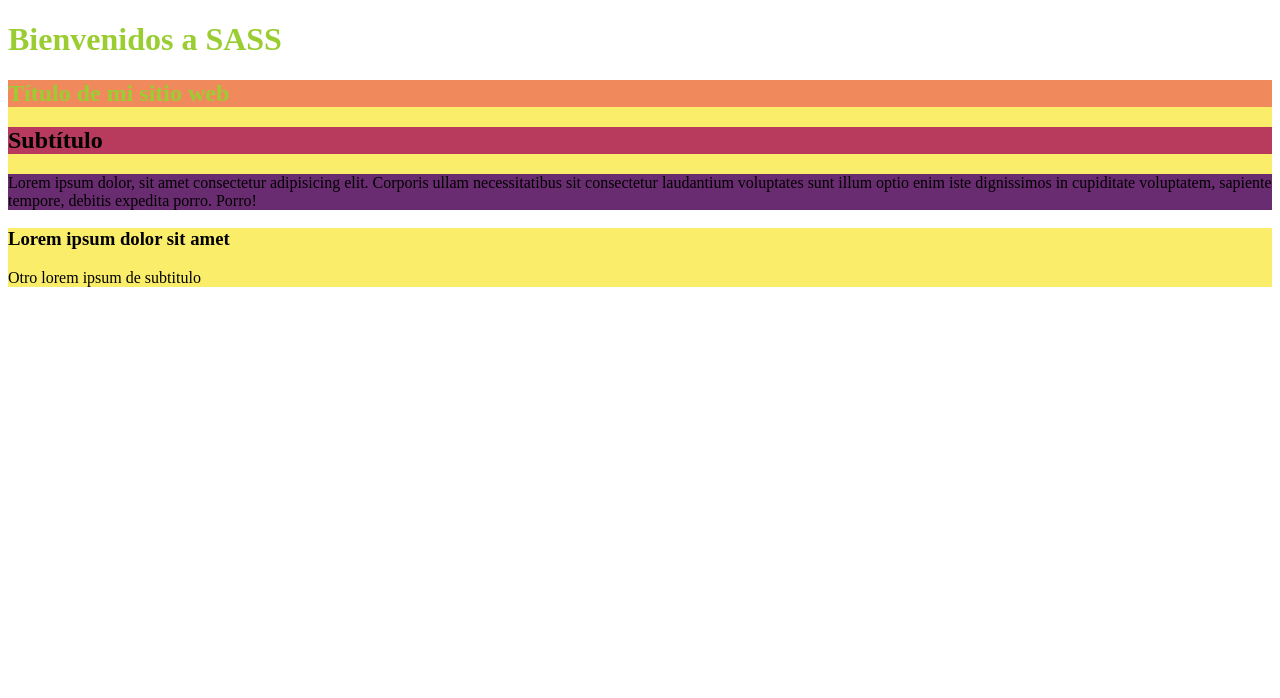
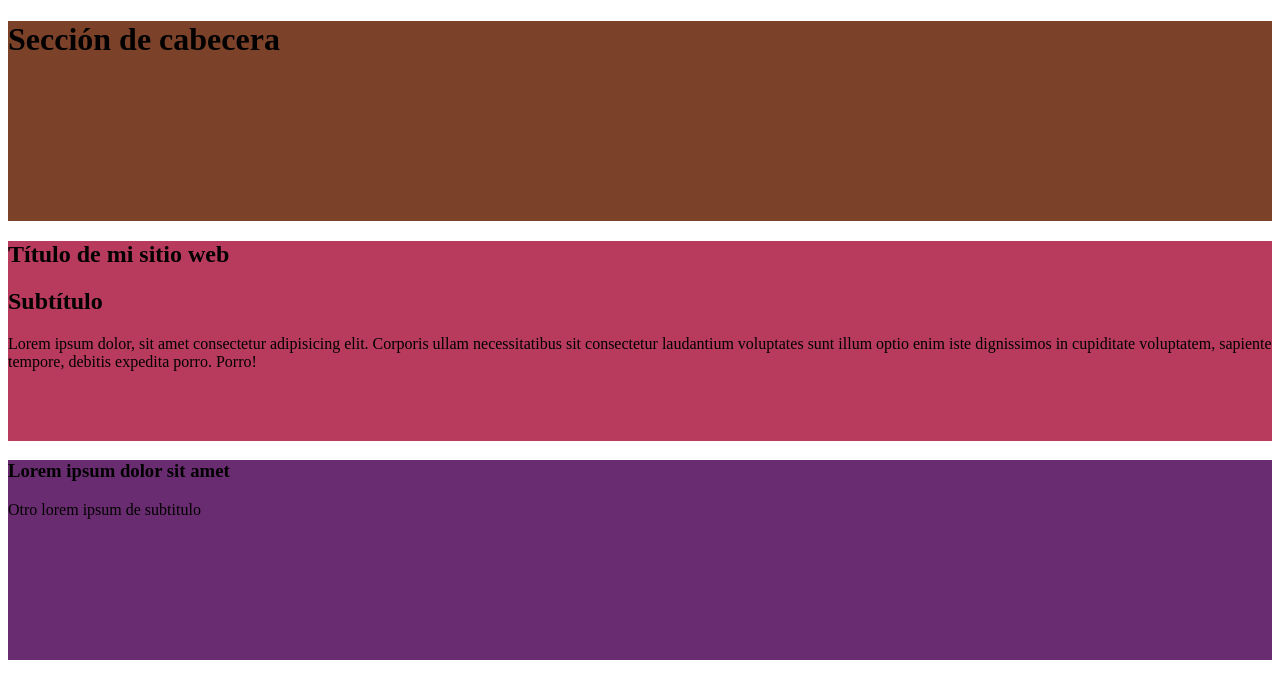
Before and after one commit to AngelQuesada-zz/curso_SASS_bluuweb, a plain HTML site: page index.html in a window 1280 px wide. Drawn offline with Linux system fonts and the light colour scheme.

Commit message:
Termina capitulo 5

```diff
--- a/index.html
+++ b/index.html
@@ -8,7 +8,9 @@
     <title>Curso SASS bluuweb</title>
 </head>
 <body>
-    <h1>Bienvenidos a SASS</h1>
+    <header>
+        <h1>Sección de cabecera</h1>
+    </header>
     <section>
         <h1>Título de mi sitio web</h1>
         <h2>Subtítulo</h2>
--- /dev/null
+++ b/sass/_header.scss
@@ -0,0 +1,4 @@
+header {
+    height: 200px;
+    background: $color_dos;
+}
--- /dev/null
+++ b/sass/_variables.scss
@@ -0,0 +1,6 @@
+// Variables de colores
+
+$color_uno:#f9ed69;
+$color_dos:#7c4229;
+$color_tres:#b83b5e;
+$color_cuatro:#6a2c70;
--- a/sass/estilos.scss
+++ b/sass/estilos.scss
@@ -1,38 +1,14 @@
+// imports
 
+@import "variables";
+@import "header";
 
-
-// Variables de colores
-
-$color_uno:#f9ed69;
-$color_dos:#f08a5d;
-$color_tres:#b83b5e;
-$color_cuatro:#6a2c70;
-
-
-
-h1{
-    color:yellowgreen;
+section{
+    height: 200px;
+    background: $color_tres;
 }
 
 footer{
-    background: $color_uno;
-    h4{
-        color:red;
-        a{
-            color:blue;
-        }
-    }
+    height: 200px;
+    background: $color_cuatro;
 }
-
-section{
-    background: $color_uno;
-    h1{
-        background: $color_dos;
-    }
-    h2{
-        background: $color_tres;
-    }
-    p{
-        background: $color_cuatro;
-    }
-}
```
Also changed, not shown: css/estilos.css, 1 other file.
